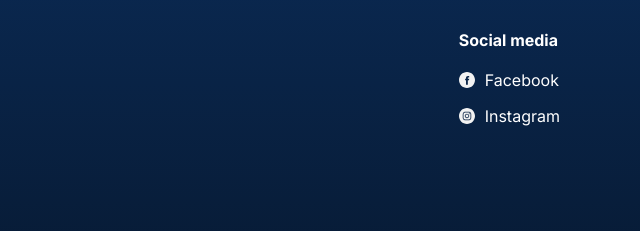
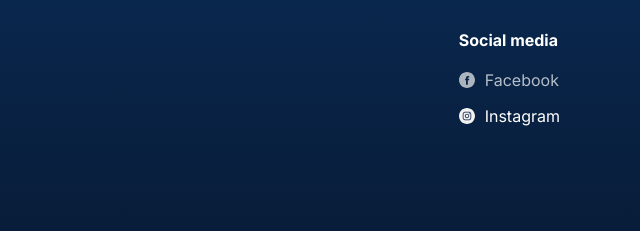
Before and after one commit to bellakpcodes/se_project_coffeeshop, a plain HTML site: page index.html in a window 1280 px wide. In both pictures the pointer is over the link "Facebook". Shown: the part 4138-4369 px from the top of the page, 640-1280 px from the left. Drawn offline with Linux system fonts and the light colour scheme.

Commit message:
Uodated footer.css

```diff
--- a/blocks/footer.css
+++ b/blocks/footer.css
@@ -35,6 +35,7 @@
 
 .footer__social-link {
   color: white;
+  opacity: 1;
   text-decoration: none;
   display: flex;
   align-items: center;
@@ -47,6 +48,7 @@
 }
 
 .footer__social-link:hover {
+  opacity: 0.7;
 }
 
 .footer__social-icon {
```
